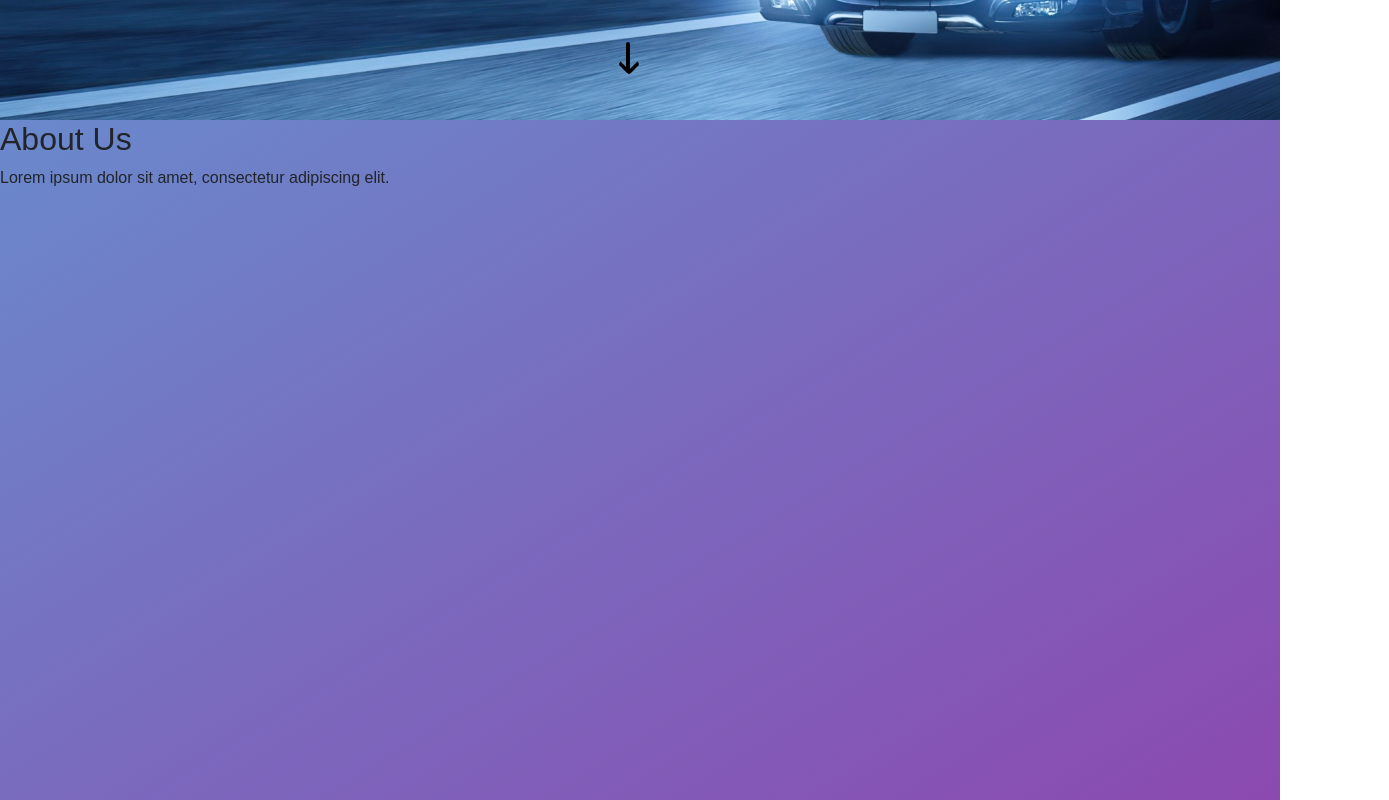
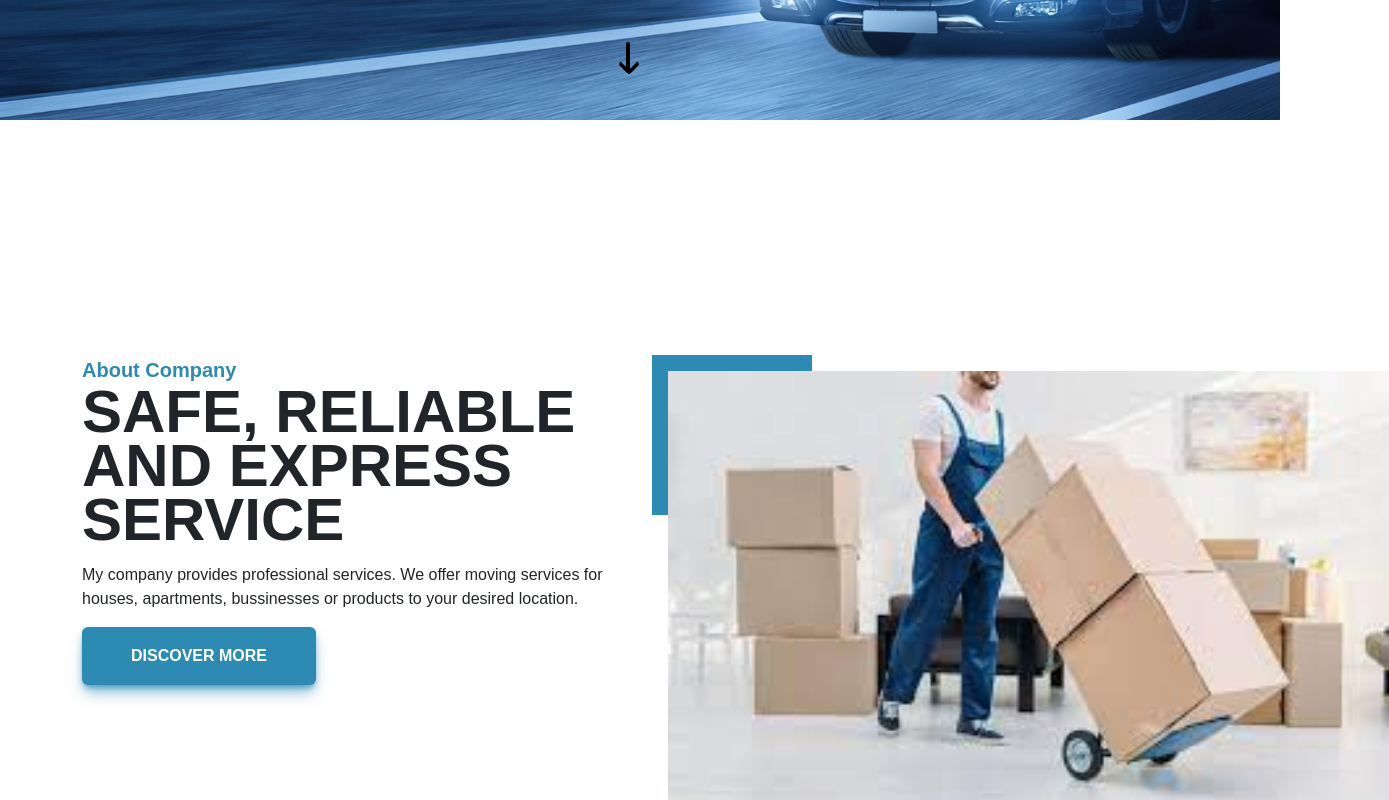
Before and after one commit to mshehryarahmed/test, a React (Create React App) app: page / in a window 1280 px wide. Shown: the part 680-1480 px from the top of the page, 1389 px wide, since content can reach past the window. Built offline with nearby package versions, Linux system fonts and the light colour scheme.

Commit message:
about us completed

```diff
--- a/src/components/About.css
+++ b/src/components/About.css
@@ -1,5 +1,5 @@
 .about-section {
-    background: linear-gradient(to bottom right, #6a89cc, #8e44ad);
+    /* background: linear-gradient(to bottom right, #6a89cc, #8e44ad); */
     height: 100vh;
     width: 100%;
 }
@@ -21,3 +21,46 @@
 .arrow-button i {
     font-size: 20px;
 }
+.centralize{
+    display: flex;
+    align-items: center;
+    justify-content: center;
+    height: 100%;
+}
+.header{
+    color: #2D8AB3;
+    font-size: 20px;
+    font-weight: 600;
+    margin: 0;
+}
+.heading{
+    font-size: 60px;
+    font-weight: 600;
+    line-height: 90%;
+}
+/* button */
+.discover{
+    background-color: #2D8AB3;
+    color: white;
+    font-weight: 600;
+}
+button.discover{
+    box-shadow: rgba(45, 139, 179, 0.541) 0px 10px 15px -3px, rgba(45, 139, 179, 0.808) 0px 4px 6px -2px ;
+}
+.moving-in{
+    height: auto;
+    width: auto;
+
+}
+.box-corner{
+    height: 10em;
+    width: 10em;
+    background-color: #2D8AB3;
+    position: absolute;
+}
+.moving-in img{
+    position: absolute;
+    height: 60%;
+    width: auto;
+    margin: 1em;
+}
--- a/src/components/About.js
+++ b/src/components/About.js
@@ -1,12 +1,36 @@
 import React from 'react';
 import './About.css';
-
+import moving_in from '../assets/moving in.jpeg'
 const About = () => {
   return (
     <section id="about" className="section about-section">
-      {/* Content for the About Us section */}
-      <h2>About Us</h2>
-      <p>Lorem ipsum dolor sit amet, consectetur adipiscing elit.</p>
+      <div className="container centralize">
+        <div className="row">
+          <div className="col-md">
+              {/* Content for the About Us section */}
+              <p className="header text-capitalize">
+                about company
+              </p>
+              <p className="heading text-uppercase">
+                safe, reliable and express service
+              </p>
+              <p className="heading-material">
+                My company provides professional services. We offer moving services for houses, apartments, bussinesses or products to your desired location.
+              </p>
+              <button className='btn discover text-uppercase px-5 py-3'>
+                discover more
+              </button>
+
+          </div>
+          <div className="col-md moving-in">
+            <div className="box-corner"></div>
+            <img src={moving_in} alt="moving in"/>
+          </div>
+
+        </div>
+      </div>
+
+
     </section>
   );
 }
```
Also changed, not shown: src/assets/moving in.jpeg (added).
